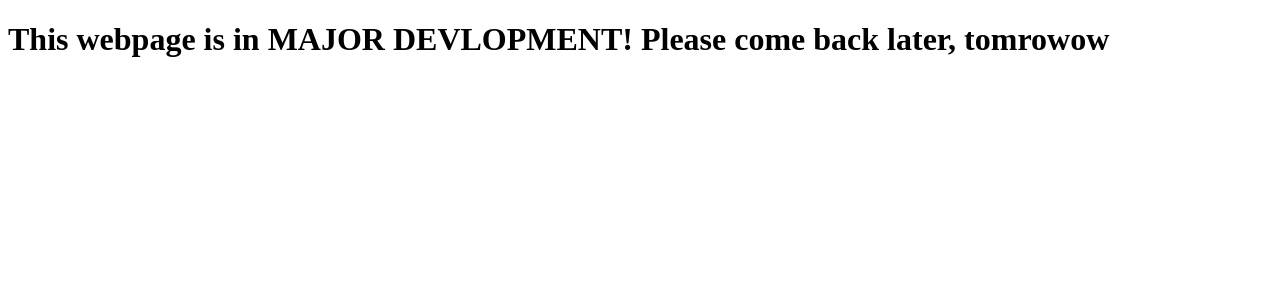
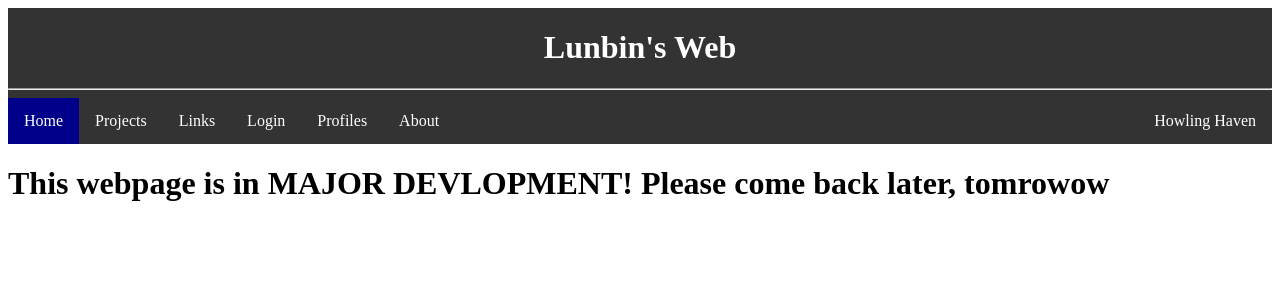
Before and after one commit to ChristianHiland/Website, a Flask app: page / in a window 1280 px wide. Shown: the top 300 px of the page. Run offline with Flask 3, Linux system fonts and the light colour scheme.

Commit message:
modified:   templates/index.html

```diff
--- a/templates/index.html
+++ b/templates/index.html
@@ -1,11 +1,45 @@
 <!DOCTYPE html>
 <html lang="en">
 <head>
+    <style>
+        /* Text */
+        .BarTitle {color: white; text-align: center;}
+        .barmenu {background-color: gray;}
+        .BodyTitle {color: white;}
+        .BodyText {color: white; font-size: 18px; margin-left: 10px; margin-right: 10px;}
+
+        /* Divs */
+        .BodyDiv {background-color: gray; align-items: center; text-align: center; display: flex; margin-top: 15px; justify-content: center;}
+        .BodyDiv1 {background-color: #1b385d; width: 20%; margin-top: 1%; margin-bottom: 1%; width: fit-content;}
+        .BodyDiv2 {background-color: #1b385d; width: 20%; margin-left: .5%; margin-top: 1%; margin-bottom: 1%; width: fit-content;}
+
+        /* Bar Nav */
+        .BarNavul {position: -webkit-sticky; position: sticky; list-style-type: none; margin: 0; padding: 0; overflow: hidden; background-color: #333;}
+        .BarNavli {float: left;}
+        .BarNavli a {display: block; color: white; text-align: center; padding: 14px 16px; text-decoration: none;}
+        .BarNavli a:hover {background-color: #111;}
+        /* Active/Current Page */
+        .active {background-color: darkblue;}
+    </style>
     <meta charset="UTF-8">
     <meta name="viewport" content="width=device-width, initial-scale=1.0">
     <title>LunProjects</title>
 </head>
 <body>
+    <!-- Bar Menu -->
+    <div class="barmenu">
+        <ul class="BarNavul">
+            <h1 class="BarTitle">Lunbin's Web</h1>
+            <hr class="DivHR">
+            <li class="BarNavli"><a href="{{url_for('index')}}" class="active">Home</a></li>
+            <li class="BarNavli"><a href="{{url_for('projects')}}">Projects</a></li>
+            <li class="BarNavli" style="float:right"><a href="{{url_for('howlinghaven')}}">Howling Haven</a></li>
+            <li class="BarNavli"><a href="{{url_for('links')}}">Links</a></li>
+            <li class="BarNavli"><a id="LoginID" href="{{url_for('userlogin')}}">Login</a></li>
+            <li class="BarNavli"><a href="{{url_for('lookprofile')}}">Profiles</a></li>
+            <li class="BarNavli"><a href="{{url_for('about')}}">About</a></li>
+        </ul>
+    </div>
     <h1>This webpage is in MAJOR DEVLOPMENT! Please come back later, tomrowow</h1>
 </body>
 </html>
```
